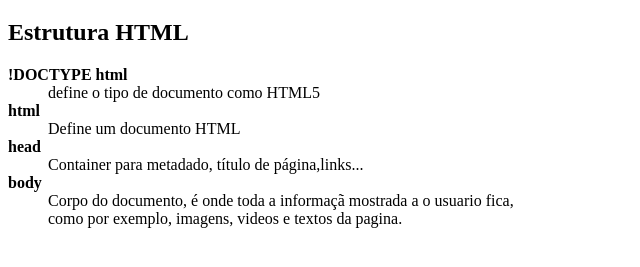
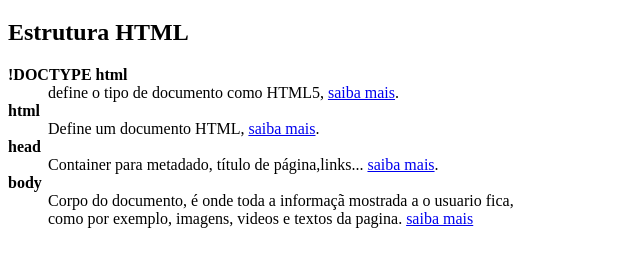
Before and after one commit to Thiago-Magno/Desafio-html, a plain HTML site: page Desafio-html-1/index.html in a window 1280 px wide. Shown: the part 61-328 px from the top of the page, without its empty margins (0-640 px from the left). Drawn offline with Linux system fonts and the light colour scheme.

Commit message:
desafio 2 começo

```diff
--- a/Desafio-html-1/index.html
+++ b/Desafio-html-1/index.html
@@ -13,26 +13,27 @@
         <dt>
             <strong>!DOCTYPE html</strong>
             <dd>
-                define o tipo de documento como HTML5
+                define o tipo de documento como HTML5, <a href="https://developer.mozilla.org/pt-BR/docs/Glossary/Doctype">saiba mais</a>.
             </dd>
         </dt>
         <dt>
             <strong>html</strong>
             <dd>
-                Define um documento HTML
+                Define um documento HTML, <a href="https://developer.mozilla.org/pt-BR/docs/Web/HTML/Element/html">saiba mais</a>.
             </dd>
         </dt>
         <dt>
             <strong>head</strong>
             <dd>
                 Container para metadado, título de página,links...
+                <a href="https://developer.mozilla.org/pt-BR/docs/Web/HTML/Element/head">saiba mais</a>.
             </dd>
         </dt>
         <dt>
             <strong>body</strong>
             <dd>
                 Corpo do documento, é onde toda a informaçã mostrada a o usuario fica, <br>
-                como por exemplo, imagens, videos e textos da pagina.
+                como por exemplo, imagens, videos e textos da pagina. <a href="https://developer.mozilla.org/pt-BR/docs/Web/HTML/Element/body">saiba mais</a>
             </dd>
         </dt>
 
```
Also changed, not shown: Desafio-html-2/index.html (added, +11 -0 lines).
